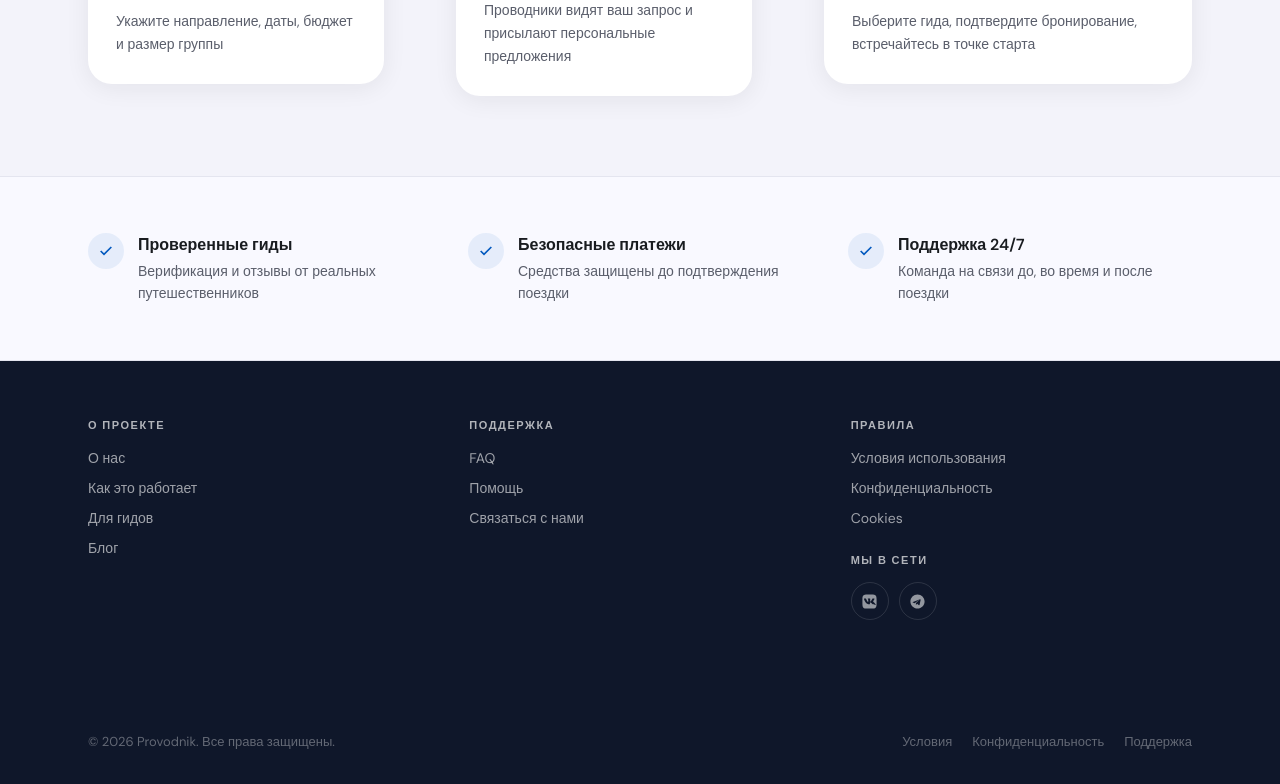
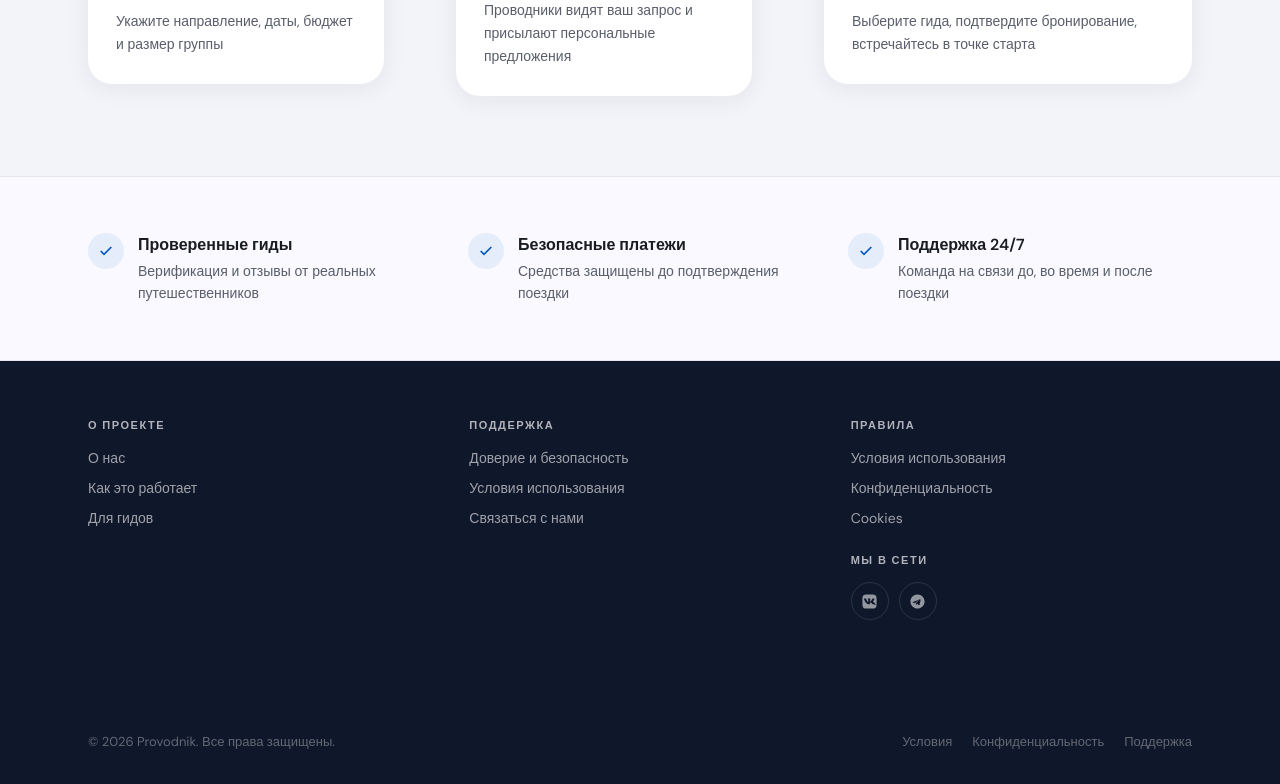
Before and after one commit to s6s8/provodnik.app, a Next.js app: page / in a window 1280 px wide. Shown: the part 1296-2080 px from the top of the page. Built offline with nearby package versions, Linux system fonts and the light colour scheme; no server answers; the database is empty.

Commit message:
fix(footer): align footer link labels

```diff
--- a/src/components/shared/site-footer.tsx
+++ b/src/components/shared/site-footer.tsx
@@ -16,12 +16,11 @@ const projectLinks = [
   { href: "/trust", label: "О нас" },
   { href: "/#hiw", label: "Как это работает" },
   { href: "/guides", label: "Для гидов" },
-  { href: "/", label: "Блог" },
 ] as const;
 
 const supportLinks = [
-  { href: "/trust", label: "FAQ" },
-  { href: "/policies/terms", label: "Помощь" },
+  { href: "/trust", label: "Доверие и безопасность" },
+  { href: "/policies/terms", label: "Условия использования" },
   { href: "mailto:support@provodnik.app", label: "Связаться с нами" },
 ] as const;
 
```
